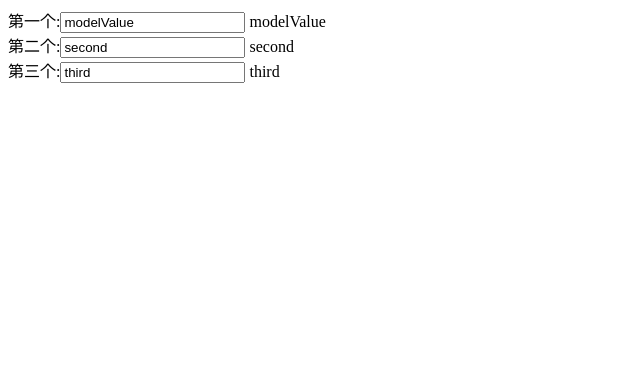
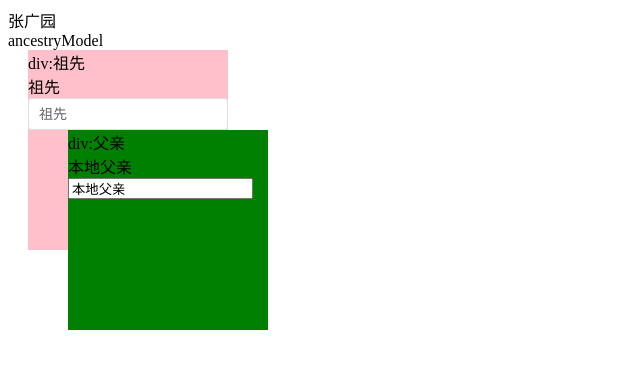
Before and after one commit to spiriteZeek/vue-project, a Vue app: page / in a window 1280 px wide. Shown: the top 368 px of the page, without its empty margins (0-640 px from the left). Built offline with nearby package versions, Linux system fonts and the light colour scheme.

Commit message:
feat:实现父子间通信，:value="" @input=""没合并 使用的是原始input

```diff
--- /dev/null
+++ b/src/Main-Comm.vue
@@ -0,0 +1,25 @@
+<script>
+import { ref } from "vue";
+import AncestryComp from "@/comm/Ancestry.vue"
+export default {
+  name: 'CommComp', //comm:通信
+  components: {
+    AncestryComp,
+  },
+  setup() {
+    const ancestryModel = ref('ancestryModel');
+    return {
+      ancestryModel,
+    };
+  },
+};
+</script>
+<template>
+  <div>张广园</div>
+  {{ ancestryModel }}
+  <ancestry-comp v-model="ancestryModel">
+  </ancestry-comp>
+</template>
+
+<style scoped>
+</style>
--- a/src/Main2.vue
+++ b/src/Main2.vue
@@ -1,25 +1,88 @@
 <script>
-  import ModelComp from '@/component/Model.vue';
-  import {ref} from 'vue';
+import ModelComp from "@/component/Model.vue";
+import AsyncDataComp from "@/component/AsyncData.vue";
+import { ref } from "vue";
 export default {
-    name: 'Main2',
+  name: "Main2",
   components: {
     ModelComp,
+    AsyncDataComp,
   },
   setup() {
-      const inputText1 = ref('modelValue');
-      const inputText2 = ref('second');
-      const inputText3 = ref('third');
+    const inputText1 = ref("modelValue");
+    const inputText2 = ref("second");
+    const inputText3 = ref("third");
+    const asyncData = ref(null);
+    const asyncText = ref("");
+
+    //控制AsyncData渲染时机
+    const isShow = ref(false);
+
+    // 更新asyncData的函数
+    function asyncUpdate(data) {
+      asyncData.value.people.msg = data;
+    }
+
+    // 异步函数
+    setTimeout(() => {
+      asyncText.value = "更新异步数据";
+      asyncData.value = {
+        people: {
+          msg: "更新异步数据",
+        },
+      };
+      isShow.value = true;
+    }, 3000);
+
     return {
       inputText1,
       inputText2,
       inputText3,
-      }
-    }
-  }
+      asyncData,
+      asyncUpdate,
+      isShow,
+    };
+  },
+};
 </script>
 <template>
   <div>
-    <model-comp v-model:modelValue="inputText1" v-model:second="inputText2" v-model:third="inputText3"></model-comp>
+    <model-comp
+      v-model:modelValue="inputText1"
+      v-model:second="inputText2"
+      v-model:third="inputText3"
+    ></model-comp>
+  </div>
+  <div class="async-data-father">
+    <div>父级:{{ asyncData?.people?.msg }}</div>
+    <div>
+      <input v-model="asyncData.people.msg" />
+      <!-- <input
+        :value="props.modelValue"
+        @input="emit('update:modelValue', $event.target.value)"
+      /> -->
+    </div>
+    <div class="async-data-child">
+      <async-data-comp
+        v-if="isShow"
+        @update:asyncData="asyncUpdate"
+        :msg="asyncData"
+      ></async-data-comp>
+    </div>
   </div>
 </template>
+
+<style scoped>
+.async-data-father {
+  margin-top: 5%;
+  height: 200px;
+  width: 200px;
+  background-color: coral;
+}
+.async-data-child {
+  background-color: #fff;
+  margin: 0% 10% 0% 10%;
+  height: 150px;
+  width: 150px;
+}
+</style>
--- /dev/null
+++ b/src/comm/Ancestry.vue
@@ -0,0 +1,46 @@
+<script>
+import { ref } from "vue";
+import FatherComp from "@/comm/Father.vue";
+export default {
+  name: "AncestryComp",
+  components: {
+    FatherComp,
+  },
+  setup() {
+    const ancestryInput = ref("祖先");
+
+    const fatherModel = ref("父亲");
+
+    //父亲更新祖先
+    function fatherUpdateAncestry(data) {
+      console.log(data)
+      ancestryInput.value = data;
+    }
+
+
+
+    return {
+      ancestryInput,
+      fatherModel,
+      fatherUpdateAncestry,
+    };
+  },
+};
+</script>
+<template>
+  <!-- {{ ancestryInput }} -->
+  <div class="ancestry">
+    <div>div:祖先</div>
+    {{ ancestryInput }}
+    <el-input v-model="ancestryInput" />
+    <father-comp :ancestryValue="ancestryInput" @update:ancestryValue="fatherUpdateAncestry"></father-comp>
+  </div>
+</template>
+<style scpoed>
+.ancestry {
+  background-color: pink;
+  width: 200px;
+  height: 200px;
+  margin-left: 20px;
+}
+</style>
--- /dev/null
+++ b/src/comm/Father.vue
@@ -0,0 +1,53 @@
+<script>
+import { ref, watch } from "vue";
+// import ChildComp from "@/comm/Child.vue"
+export default {
+  props: ["ancestryValue"],
+  emits: ["update:ancestryValue"],
+  // components: {
+  //   // ChildComp,
+  // },
+  setup(props, { emit }) {
+    console.log(props.ancestryValue)
+    const fatherLocal = ref("本地父亲");
+    function fatherUpdate(event) {
+      console.log("父亲来更新组件内的所有内容");
+      emit("update:ancestryValue", event.target.value);
+    }
+    watch(
+      () => props.ancestryValue,
+      () => {
+        console.log("ancestry changed from father");
+        fatherLocal.value = props.ancestryValue;
+      }
+    );
+    function localUpdate() {
+
+    }
+    return {
+      fatherLocal,
+      fatherUpdate,
+      localUpdate,
+    };
+  },
+};
+</script>
+
+<template>
+  <div class="father">
+    <div>div:父亲</div>
+    {{ fatherLocal }}
+    <input :value="fatherLocal" @input="fatherUpdate"/>
+    <!-- <el-button @click="fatherUpdate">父亲更新</el-button> -->
+    <!-- <child-comp></child-comp> -->
+  </div>
+</template>
+
+<style scoped>
+.father {
+  background-color: green;
+  width: 200px;
+  height: 200px;
+  margin-left: 40px;
+}
+</style>
--- a/src/main.js
+++ b/src/main.js
@@ -1,7 +1,7 @@
 // import './assets/main.css'
 
 import { createApp } from 'vue'
-import Main from './Main2.vue'
+import Main from './Main-Comm.vue'
 import ChildComp from '@/component/Child.vue'
 import ElementPlus from 'element-plus';
 import 'element-plus/dist/index.css';
```
Also changed, not shown: src/comm/Child.vue (added). Lines whose indentation alone changed are shown as unchanged.
